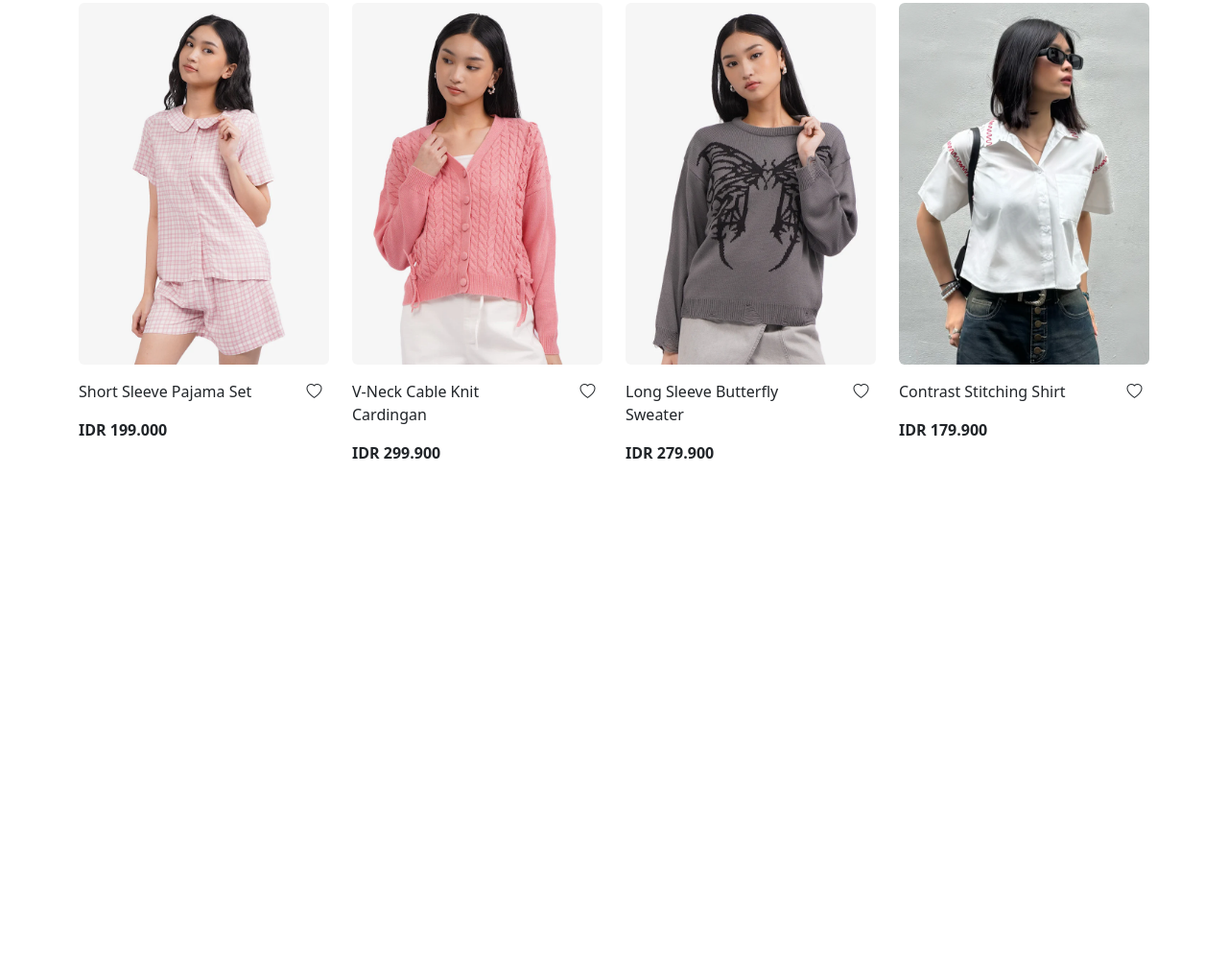
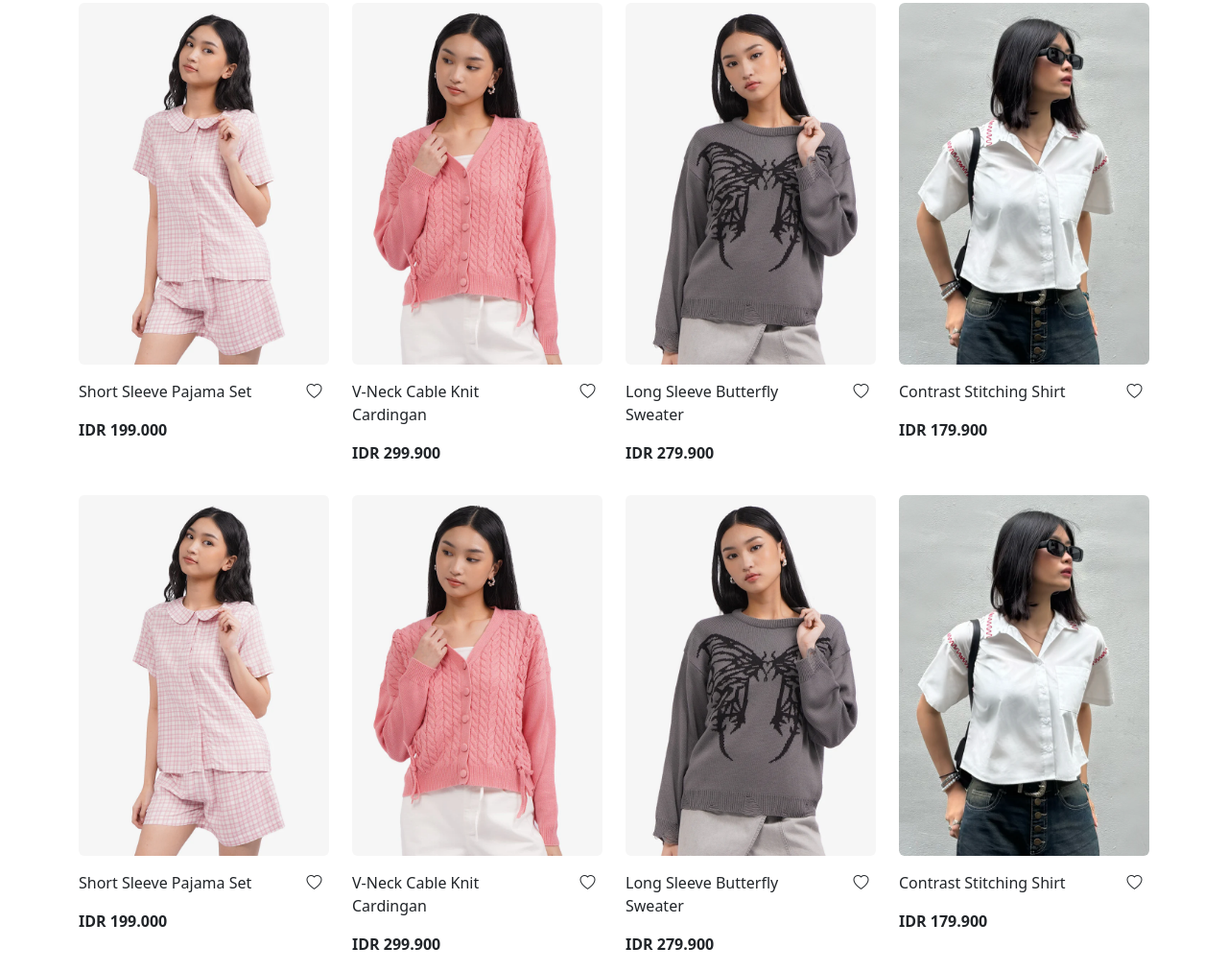
Before and after one commit to angeliaajs/enclothed, a plain HTML site: page index.html in a window 1280 px wide. Shown: the part 149-1161 px from the top of the page at 96% size. Before the commit the page ends 800 px from the top, so only its background shows below. Drawn offline with nearby package versions, Linux system fonts and the light colour scheme.

Commit message:
menambahkan produk new arrivals

```diff
--- a/index.html
+++ b/index.html
@@ -120,6 +120,72 @@
                     </div>
                 </div>
             </div>
+            <div class="row">
+                <div class="col-md-3">
+                    <img src="assets/img/product/pajama-set.jpg" alt="" class="my-3 rounded">
+                    <div class="row">
+                        <div class="col-10">
+                            <p>Short Sleeve Pajama Set</p>
+                        </div>
+                        <div class="col-2">
+                            <i class="bi bi-heart"></i>
+                        </div>
+                    </div>
+                    <div class="row">
+                        <div class="col-12">
+                            <p class="fw-bold">IDR 199.000</p>
+                        </div>
+                    </div>
+                </div>
+                <div class="col-md-3">
+                    <img src="assets/img/product/vneck-cableknit.jpg" alt="" class="my-3 rounded">
+                    <div class="row">
+                        <div class="col-10">
+                            <p>V-Neck Cable Knit Cardingan</p>
+                        </div>
+                        <div class="col-2">
+                            <i class="bi bi-heart"></i>
+                        </div>
+                    </div>
+                    <div class="row">
+                        <div class="col-12">
+                            <p class="fw-bold">IDR 299.900</p>
+                        </div>
+                    </div>
+                </div>
+                <div class="col-md-3">
+                    <img src="assets/img/product/sleeve-butterfly.jpg" alt="" class="my-3 rounded">
+                    <div class="row">
+                        <div class="col-10">
+                            <p>Long Sleeve Butterfly Sweater</p>
+                        </div>
+                        <div class="col-2">
+                            <i class="bi bi-heart"></i>
+                        </div>
+                    </div>
+                    <div class="row">
+                        <div class="col-12">
+                            <p class="fw-bold">IDR 279.900</p>
+                        </div>
+                    </div>
+                </div>
+                <div class="col-md-3">
+                    <img src="assets/img/product/stitching-shirt.jpg" alt="" class="my-3 rounded">
+                    <div class="row">
+                        <div class="col-10">
+                            <p>Contrast Stitching Shirt</p>
+                        </div>
+                        <div class="col-2">
+                            <i class="bi bi-heart"></i>
+                        </div>
+                    </div>
+                    <div class="row">
+                        <div class="col-12">
+                            <p class="fw-bold">IDR 179.900</p>
+                        </div>
+                    </div>
+                </div>
+            </div>
         </div>
       </section>
 
```
